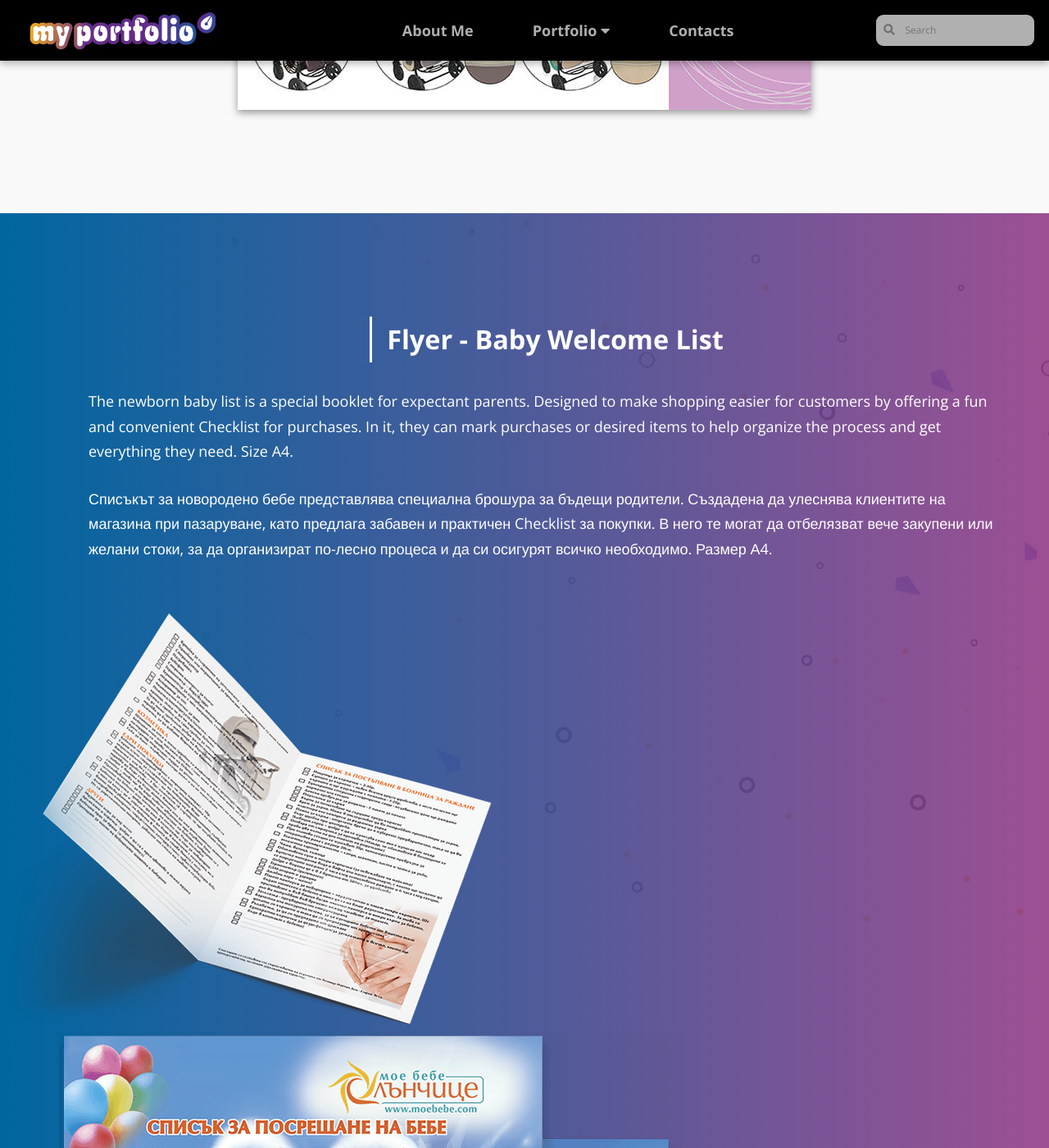
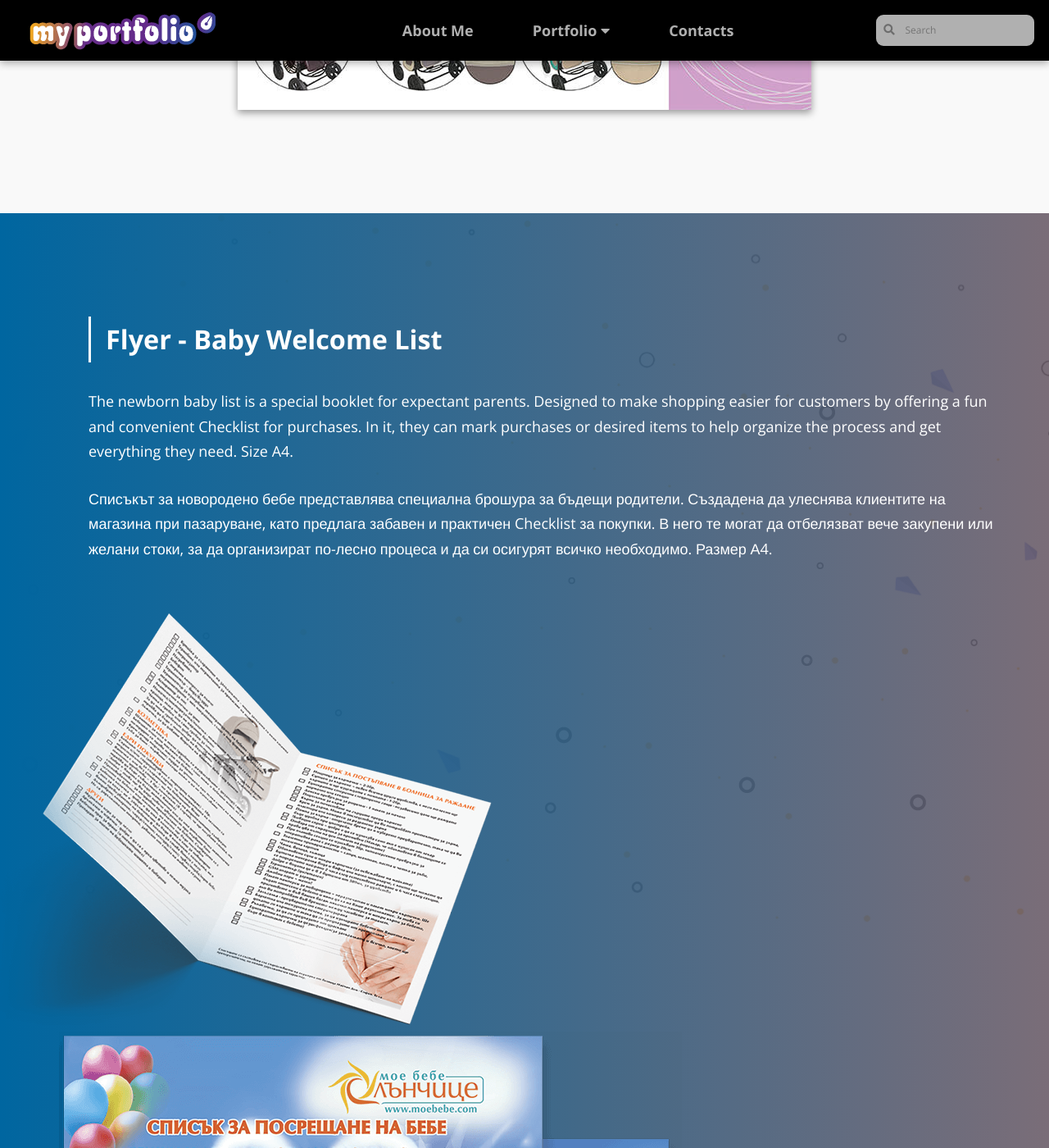
Before and after one commit to LiliyaMilanova/myportfolio, a Jekyll site: the page built from graphic-design-sunshane-shop.html, in a window 1280 px wide and 1400 px high, scrolled down 4115 px. Shown: the whole window at 82% size. Built offline with Jekyll 4.4.1, drawn with Linux system fonts in a browser that asks for light colours; nearby versions of some CDN libraries.

Commit message:
Update styles.css

```diff
--- a/css/styles.css
+++ b/css/styles.css
@@ -309,8 +309,8 @@
 }
 
 .icon-about img {
-    background-image: linear-gradient(0deg, rgba(255, 255, 255, 0.3),
-    rgba(255, 255, 255, 0.5));
+    background-image: linear-gradient(0deg, rgba(146, 61, 136, 0.3),
+    rgba(146, 61, 136, 0.5));
     margin: 0rem 2rem 2rem 2rem;
     padding: 2rem;
 }
@@ -396,7 +396,7 @@
     flex-wrap: wrap;
     padding: 7rem 0;
     background-image: linear-gradient(90deg, rgba(0, 102, 160, 1),
-    rgba(146, 61, 136, 0.9)),
+    rgba(108, 94, 106, 0.9)),
     url(/myportfolio/images/section-border-background.png);
     background-repeat: no-repeat;
     clip-path: ellipse(100% 60% at 50% 40%);
@@ -854,7 +854,6 @@
 @media screen and (max-width: 1450px) {
     .project-third-type > .blok-subtitle {
         width: 100%;
-        align-items: center;
     }
 
 @media screen and (max-width: 1200px) {
```
